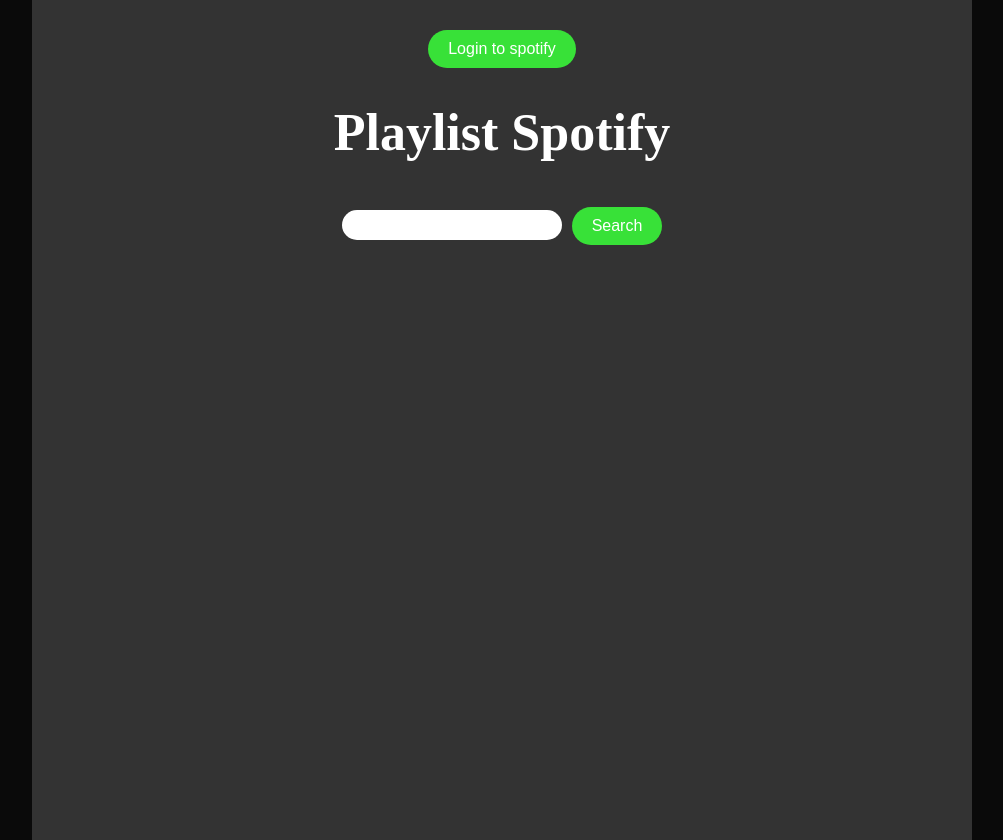
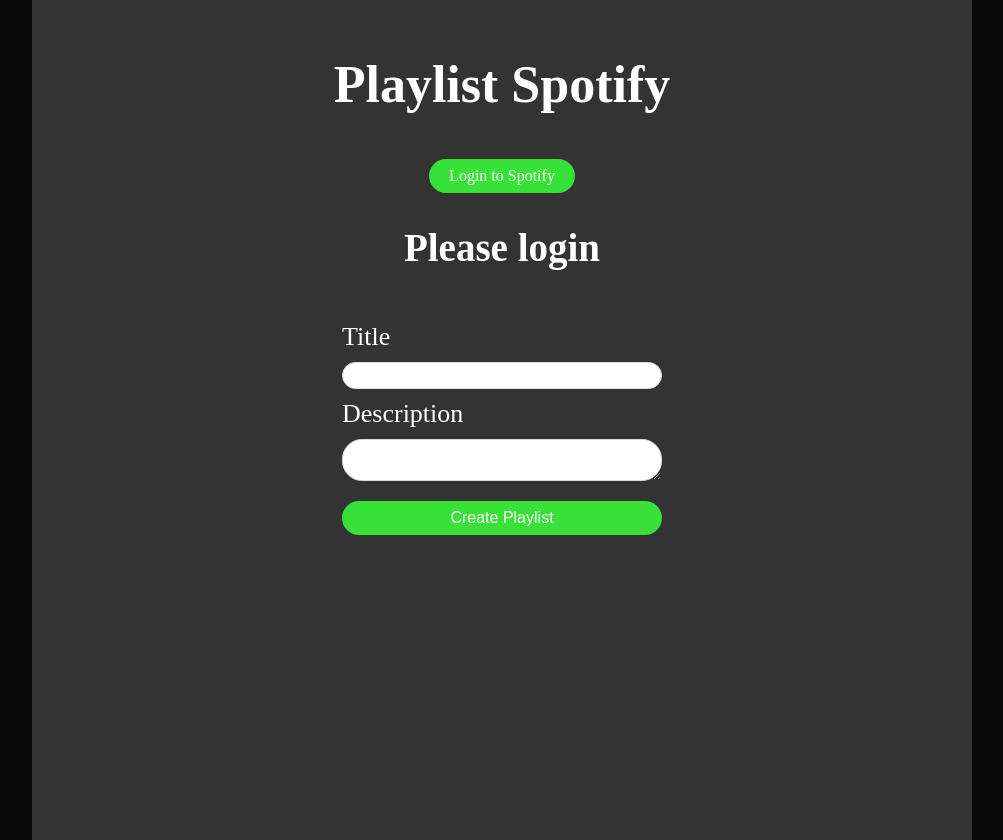
Before and after one commit to dolyprh/Homework_M2S2_GenerasiGIGIH, a React (Create React App) app: page / in a window 1280 px wide. Shown: the whole page, without its empty margins (138-1141 px from the left). Built offline with nearby package versions, Linux system fonts and the light colour scheme.

Commit message:
create playlist

```diff
--- a/src/App.js
+++ b/src/App.js
@@ -1,6 +1,6 @@
 import React from 'react';
-import SpotifyAPI from './components/spotifyAPI';
-import SpotifyGetTrack from './components/getTrack/spotifyGetTrack';
+import SpotifyAPI from './api/spotifyAPI';
+import SpotifyGetPlaylist from './components/playlist/index';
 import './App.css'
 
 function App() {
--- /dev/null
+++ b/src/api/spotifyAPI.js
@@ -0,0 +1,78 @@
+import React, { useState, useEffect} from 'react'
+import axios from 'axios'
+import '../components/style.css'
+import Track from '../components/Track'
+import SpotifyGetPlaylist from '../components/playlist'
+import CreatePlaylist from '../components/createPlaylist'
+
+export default function SpotifyAPI() {
+
+  const CLIENT_ID = "d3b87dbbd6b64ae5a80d0613bd182d5e"
+  const REDIRECT_URI = "http://localhost:3000"
+  const AUTH_ENDPOINT = "https://accounts.spotify.com/authorize"
+  const RESPONSE_TYPE = "token"
+
+  const [token, setToken] = useState("");
+  const [search, setSearch] = useState("")
+  const [result, setResult] = useState([])
+
+  useEffect(() => {
+    const hash = window.location.hash
+    let token = window.localStorage.getItem("token")
+    if (!token && hash) {
+        token = hash.substring(1).split("&").find(elem => elem.startsWith("access_token")).split("=")[1]
+
+        window.location.hash = ""
+        window.localStorage.setItem("token", token)
+    }
+
+    setToken(token)
+
+    }, [])
+
+    const logout = () => {
+        setToken("")
+        window.localStorage.removeItem("token")
+    }
+
+
+  const searchArtists = async (e) => {
+    e.preventDefault();
+    const { data } = await axios
+        .get("https://api.spotify.com/v1/search", {
+            headers: {
+                Authorization: `Bearer ${token}`
+        },
+            params: {
+                q: search,
+                type: "track"
+            }
+        })
+    setResult(data.tracks.items)
+
+    };
+
+  return (
+    <div>
+        <header className="App-header">
+            <h1>Playlist Spotify</h1>
+            {!token ?
+                    <a href={`${AUTH_ENDPOINT}?client_id=${CLIENT_ID}&redirect_uri=${REDIRECT_URI}&response_type=${RESPONSE_TYPE}`}>Login
+                        to Spotify</a>
+                    : <button onClick={logout} className="btn-logout">Logout</button>}
+
+            {token ?
+                <form onSubmit={searchArtists}>
+                    <input className='inputForm' type="text" onChange={e => setSearch(e.target.value)}/>
+                    <button type={"submit"}>Search</button>
+                </form>
+
+                : <h2>Please login</h2>
+            }
+            <CreatePlaylist />
+            <Track dataResult={result}/>
+
+        </header>
+    </div>
+  )
+}
--- /dev/null
+++ b/src/components/Track/index.js
@@ -0,0 +1,45 @@
+import React, { useState, useEffect} from 'react'
+import '../style.css'
+
+export default function Track(props) {
+  console.log("data : ", props.dataResult);
+
+  const [select, setSelected] = useState([])
+
+  const handleSelected = (URI) => {
+      const alreadySelected = select.find((selectedUri) => selectedUri === URI);
+      if(alreadySelected) {
+          setSelected(
+              select.filter((track) => track.id !== URI)
+        );
+      }else{
+          setSelected((tr) => [...tr, URI])
+      }
+  };
+
+  return (
+    <div>
+       {props.dataResult.map((tr) => {
+           const isSelected = true;
+           return(
+            <div key={tr.id} className="content">
+                <div className="playlist-content">
+                    <div className="playlist-item">
+                        <img src={tr.album.images[1].url} alt=""/>
+                    </div>
+                    <div className="playlist-item">
+                        <p>{tr.name}</p>
+                    </div>
+                    <div className="playlist-item">
+                        <p>{tr.artists[0].name}</p>
+                    </div>
+                    <div className="playlist-item">
+                        <button onClick={handleSelected} type="button">{isSelected ? "deselect" : "select"}</button>
+                    </div>
+                </div>
+            </div>
+            )
+        })}
+    </div>
+  )
+}
--- /dev/null
+++ b/src/components/createPlaylist/index.js
@@ -0,0 +1,72 @@
+import React, { useState } from 'react'
+import './style.css'
+export default function CreatePlaylist() {
+
+  const [title, setTitle] = useState([]);
+  const [describe, setDescribe] = useState([]);
+  const [errorForm, setErrorForm] = useState(null);
+
+
+  const resetPlaylistCreator = () => {
+    setPlaylistTitle('');
+    setPlaylistDescription('');
+  };
+
+  const handleCreatePlaylist = async (event) => {
+    event.preventDefault();
+
+    if (!userId) return;
+
+    setErrorForm(null);
+
+    if (selectedTracks.length < 1) {
+      setErrorForm('Please select at least one track');
+      return;
+    }
+
+    if (!playlistTitle || !playlistDescription) {
+      setErrorForm('Please fill in the required fields');
+      return;
+    }
+
+    const payload = {
+      name: playlistTitle,
+      description: playlistDescription,
+    };
+
+    try {
+      const {
+        data: { id },
+      } = await playlistService.create(userId, payload);
+      await playlistService.addTracks(id, selectedTracks);
+      resetPlaylistCreator();
+    } catch (e) {
+      const errorMessage = e.response.data.error.message;
+      setErrorForm(errorMessage);
+    }
+  };
+
+  return (
+    <div className='create'>
+      <form className='form-create-playlist'>
+        <label htmlFor='title'>Title</label>
+        <input
+          type="text"
+          id='title'
+          name='title'
+          value={title}
+          onChange={(e) => setTitle(e.target.value)}
+          />
+        <label htmlFor='description'>Description</label>
+        <textarea
+          type='text'
+          id="description"
+          name="description"
+          value={describe}
+          onChange={(e) => setDescribe(e.target.value)}
+        />
+        <button onClick={handleCreatePlaylist}>Create Playlist</button>
+      </form>
+    </div>
+  )
+}
--- /dev/null
+++ b/src/components/createPlaylist/style.css
@@ -0,0 +1,29 @@
+.create {
+    max-width: 400px;
+    margin: 0 auto;
+    text-align: center;
+    margin-top: 20px;
+  }
+  .create label {
+    text-align: left;
+    display: block;
+  }
+
+  .create input, textarea {
+    width: 320px;
+    padding: 5px 10px;
+    margin: 10px 0;
+    border: 1px solid #ddd;
+    box-sizing: border-box;
+    display: block;
+    border-radius: 20px;
+  }
+  .create button {
+    background: rgb(56, 225, 56);
+    color: #fff;
+    border: 0;
+    padding: 8px;
+    border-radius: 20px;
+    cursor: pointer;
+    width: 100%;
+  }
--- a/src/components/getTrack/spotifyGetTrack.js
+++ /dev/null
@@ -1,67 +0,0 @@
-import React, { useState, useEffect} from 'react'
-import axios from 'axios'
-import '../style.css'
-
-export default function SpotifyGetTrack() {
-  const [token, setToken] = useState("");
-  const [search, setSearch] = useState("")
-  const [artists, setArtists] = useState([])
-
-    const searchArtist = async (e) => {
-        e.preventDefault();
-        const {data} = await axios
-            .get("https://api.spotify.com/v1/search", {
-                headers: {
-                    Authorization: `Bearer ${token}`
-            },
-                params: {
-                    q: search,
-                    type: "artist"
-                }
-            })
-
-        setArtists(data.artists.items)
-    }
-
-
-    const renderArtists = () => {
-        return artists.map(artist => (
-            <div key={artist.id} className="content">
-                <div className="playlist-content">
-                    <div className="playlist-item">
-                        {artist.images.length ?
-                        <img src={artist.images[0].url} alt=""/> :
-                        <div>No Image</div>}
-                    </div>
-                    <div className="playlist-item">
-                        <p>{artist.name}</p>
-                    </div>
-                    <div className="playlist-item">
-                        <p>{artist.artists}</p>
-                    </div>
-                    <div className="playlist-item">
-                        <button>Select</button>
-                    </div>
-                </div>
-            </div>
-        ))
-    }
-
-  return (
-    <div>
-        <header className="App-header">
-            <h1>Playlist Spotify</h1>
-                    <form onSubmit={searchArtist}>
-                        <input
-                            className='inputForm'
-                            type="text"
-                            onChange={(e) => setSearch(e.target.value)}/>
-                        <button type={"submit"}>Search</button>
-                    </form>
-
-                {renderArtists()}
-
-        </header>
-    </div>
-  )
-}
--- a/src/components/spotifyAPI.js
+++ /dev/null
@@ -1,54 +0,0 @@
-import React, { useState, useEffect } from "react";
-import SpotifyGetPlaylist from "./getPlaylist/spotifyGetPlaylist";
-import SpotifyGetTrack from "./getTrack/spotifyGetTrack";
-import './style.css';
-export default function SpotifyAPI() {
-  const CLIENT_ID = "d3b87dbbd6b64ae5a80d0613bd182d5e"
-  const REDIRECT_URI = "http://localhost:3000"
-  const AUTH_ENDPOINT = "https://accounts.spotify.com/authorize"
-  const RESPONSE_TYPE = "token"
-  // const SPACE_DELIMITER = "%20";
-  // const SCOPES = [
-  //   "user-read-currently-playing",
-  //   "user-read-playback-state",
-  //   "playlist-read-private",
-  // ];
-  // const SCOPES_URL_PARAM = SCOPES.join(SPACE_DELIMITER);
-
-  const getReturned = (hash) => {
-    const stringAfterHashtag = hash.substring(1);
-    const paramsInUrl = stringAfterHashtag.split("&");
-    const paramsSplitUp = paramsInUrl.reduce((accumulater, currentValue) => {
-      console.log(currentValue);
-      const [key, value] = currentValue.split("=");
-      accumulater[key] = value;
-      return accumulater;
-    }, {});
-
-    return paramsSplitUp;
-  };
-
-  useEffect(() => {
-    if (window.location.hash) {
-      const { access_token, expires_in, token_type } =
-        getReturned(window.location.hash);
-
-      localStorage.clear();
-
-      localStorage.setItem("accessToken", access_token);
-      localStorage.setItem("tokenType", token_type);
-      localStorage.setItem("expiresIn", expires_in);
-    }
-  });
-
-  const handleLogin = () => {
-      window.location = `${AUTH_ENDPOINT}?client_id=${CLIENT_ID}&redirect_uri=${REDIRECT_URI}&response_type=${RESPONSE_TYPE}`
-  }
-
-  return (
-    <div className='header'>
-        <button onClick={handleLogin}>Login to spotify</button>
-        <SpotifyGetTrack />
-    </div>
-  )
-}
--- a/src/components/style.css
+++ b/src/components/style.css
@@ -25,8 +25,8 @@
     margin-right: 10px;
     font-family: Verdana, Geneva, Tahoma, sans-serif;
 }
-button{
-    padding: 10px 20px;
+button, a{
+    padding: 8px 20px;
     color: white;
     background-color: rgb(56, 225, 56);
     border-radius: 20px;
@@ -34,6 +34,10 @@
     font-size: 16px;
     border: none;
     margin-top: 10px;
+    text-decoration: none;
+}
+.btn-logout{
+    background-color: rgb(255, 43, 43);
 }
 .song-header-container{
     background-color: rgb(34, 34, 34);
@@ -79,5 +83,5 @@
 
 .playlist-item p{
     font-family: sans-serif;
-    font-size: 28px;
+    font-size: 18px;
 }
```
Also changed, not shown: src/components/playlist/index.js (renamed from src/components/getPlaylist/spotifyGetPlaylist.js, +4 -3 lines), src/components/queenPlaylist/content.js (renamed from src/components/content.js).
